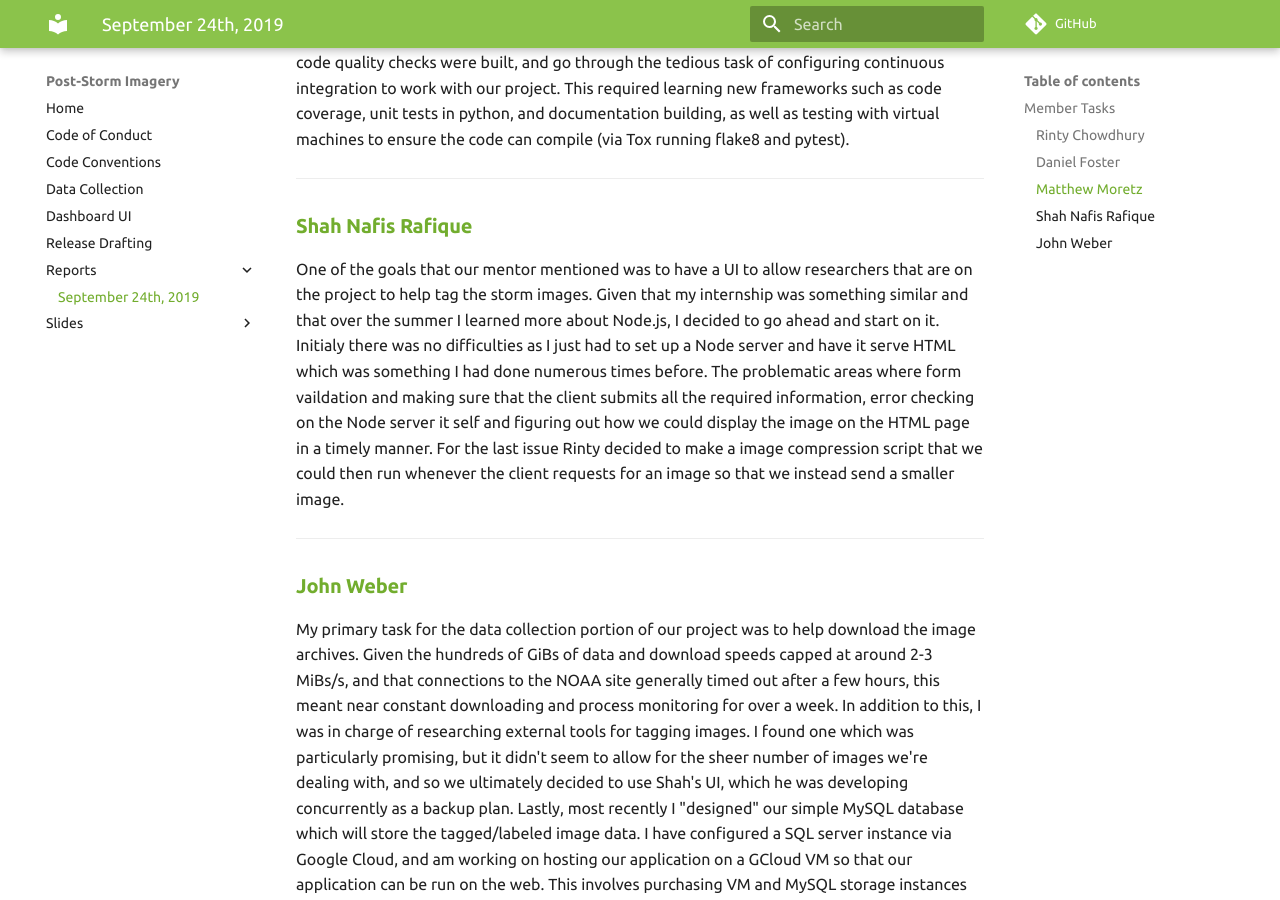
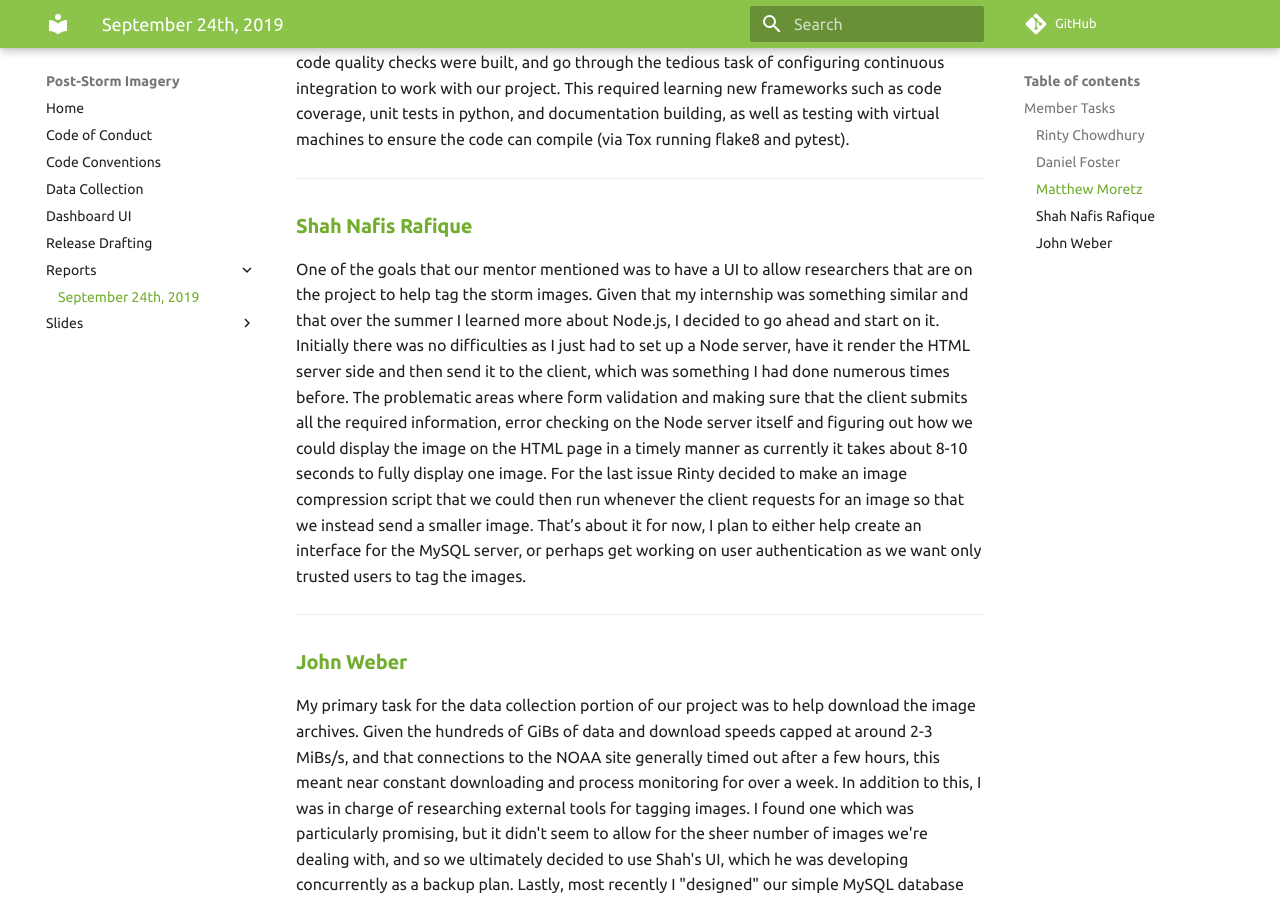
Before and after one commit to UNCG-CSE/Poststorm_Imagery, an MkDocs documentation site: the page built from docs/reports/progress_report_24-09-2019.md, in a window 1280 px wide and 900 px high, scrolled down 1151 px. Built offline with MkDocs 1.6.1 and Material for MkDocs 9.7.7, drawn with Linux system fonts in a browser that asks for light colours; comment, search, counter and statistics services are not loaded.

Commit message:
english is hard, fixed grammer

```diff
--- a/docs/reports/progress_report_24-09-2019.md
+++ b/docs/reports/progress_report_24-09-2019.md
@@ -42,12 +42,14 @@ to ensure the code can compile (via Tox running flake8 and pytest).
 
 One of the goals that our mentor mentioned was to have a UI to allow researchers that are on the project to help tag the
 storm images. Given that my internship was something similar and that over the summer I learned more about Node.js, I
-decided to go ahead and start on it. Initialy there was no difficulties as I just had to set up a Node server and have
-it serve HTML which was something I had done numerous times before. The problematic areas where form vaildation and
-making sure that the client submits all the required information, error checking on the Node server it self and figuring
-out how we could display the image on the HTML page in a timely manner. For the last issue Rinty decided to make a image
+decided to go ahead and start on it. Initially there was no difficulties as I just had to set up a Node server, have it
+render the HTML server side and then send it to the client, which was something I had done numerous times before. The
+problematic areas where form validation and making sure that the client submits all the required information, error
+checking on the Node server itself and figuring out how we could display the image on the HTML page in a timely manner
+as currently it takes about 8-10 seconds to fully display one image. For the last issue Rinty decided to make an image
 compression script that we could then run whenever the client requests for an image so that we instead send a smaller
-image.
+image. That’s about it for now, I plan to either help create an interface for the MySQL server, or perhaps get working
+on user authentication as we want only trusted users to tag the images.
 
 ---
 
```
